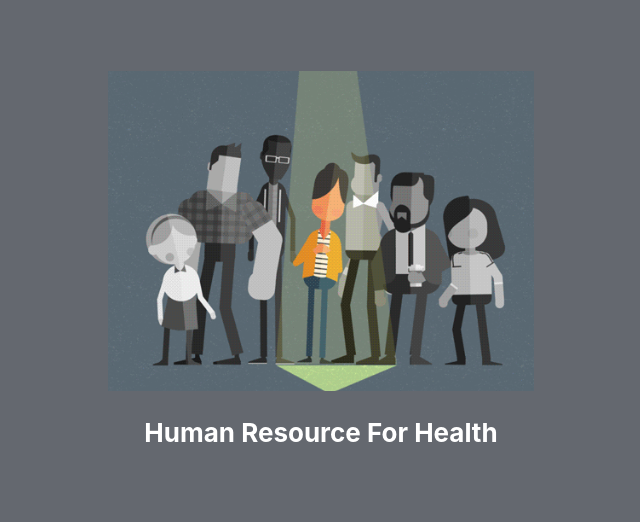
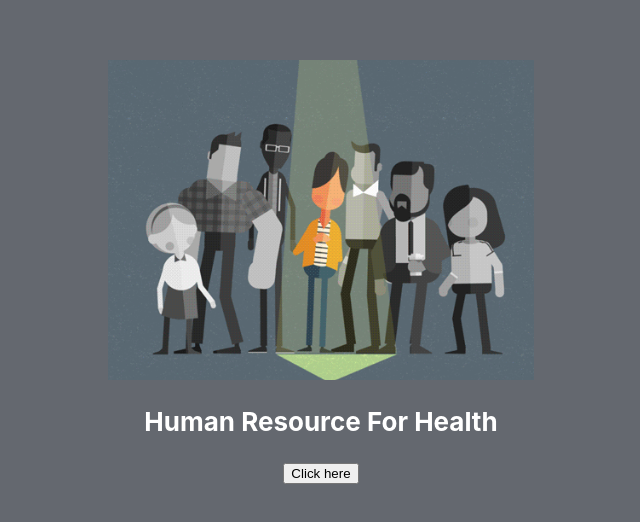
Before and after one commit to ShubhamJoshi1998/Human_Resource_For_Health, a React (Create React App) app: page / in a window 1280 px wide. Shown: the part 128-650 px from the top of the page, without its empty margins (319-959 px from the left). Built offline with nearby package versions, Linux system fonts and the light colour scheme.

Commit message:
second commit

```diff
--- a/package.json
+++ b/package.json
@@ -8,6 +8,7 @@
     "@testing-library/user-event": "^13.5.0",
     "react": "^18.2.0",
     "react-dom": "^18.2.0",
+    "react-router-dom": "^6.16.0",
     "react-scripts": "5.0.1",
     "web-vitals": "^2.1.4"
   },
--- a/src/App.js
+++ b/src/App.js
@@ -1,17 +1,27 @@
-// import logo from './doctrs.png';
+import { BrowserRouter as Router, Routes, Route } from 'react-router-dom';
 import './App.css';
+import AppLayout from './components/AppLayout';
+import Dummy from './components/Dummy';
 
 function App() {
   return (
     <div className="App">
-      <header className="App-header">
+      {/* <header className="App-header">
         <img src={"4BI.gif"} className="App-logo" alt="logo" />
         <p>
           <b>
             Human Resource For Health
           </b>
         </p>
-      </header>
+      </header> */}
+
+      <Router>
+      <Routes>
+          <Route exact path="/" element= {<AppLayout />}/>
+          <Route  path="/dummy" element= {<Dummy />}/>
+          {/* <Route path="/detail/:id" element= {<Detail />} /> */}
+        </Routes>
+      </Router>
     </div>
   );
 }
--- /dev/null
+++ b/src/components/AppLayout.js
@@ -0,0 +1,24 @@
+import React from 'react'
+import { useNavigate } from 'react-router-dom'
+
+const AppLayout = () => {
+    const navigate = useNavigate();
+    const handleClick = () => {
+        navigate('/dummy')
+    }
+    return (
+        <div>
+            <header className="App-header">
+                <img src={"4BI.gif"} className="App-logo" alt="logo" />
+                <p>
+                    <b>
+                        Human Resource For Health
+                    </b>
+                </p>
+                <button onClick={handleClick}> Click here </button>
+            </header>
+        </div>
+    )
+}
+
+export default AppLayout
--- /dev/null
+++ b/src/components/Dummy.js
@@ -0,0 +1,13 @@
+import React from 'react'
+
+const Dummy = () => {
+    return (
+        <div>
+            <img src={"hey.png"} className="App-logo" alt="logo" />
+            <span> <b> Pdayi likhayi kro IAS YAS bno</b>
+            </span>
+        </div>
+    )
+}
+
+export default Dummy
```
Also changed, not shown: public/hey.png (added), 1 other file (tests, documents, lock files or other folders).
